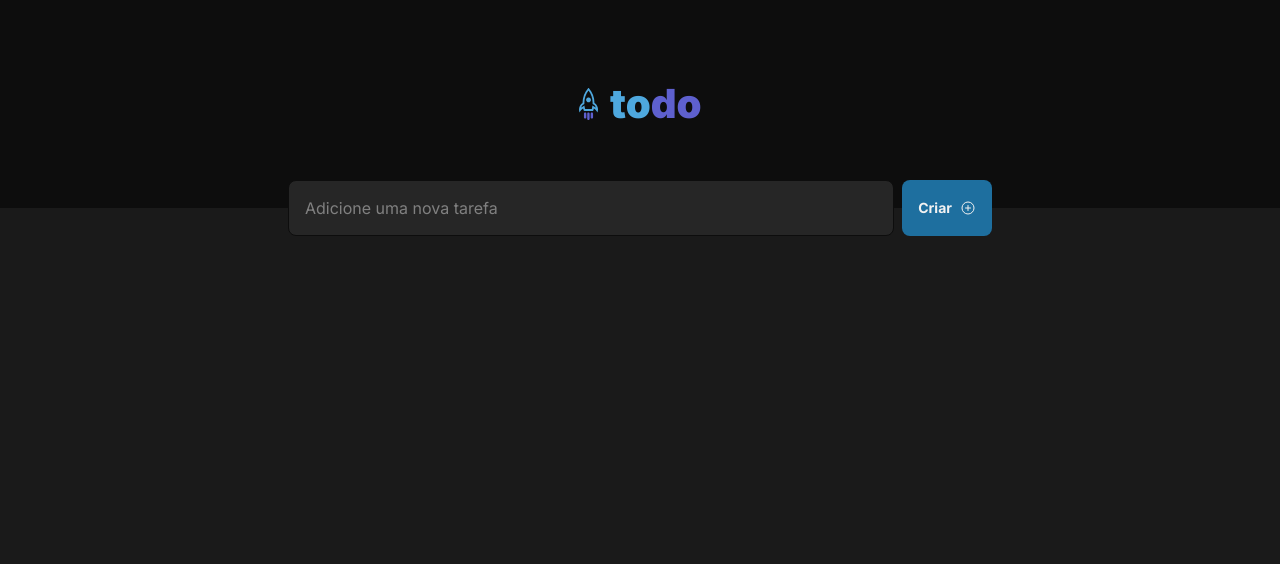
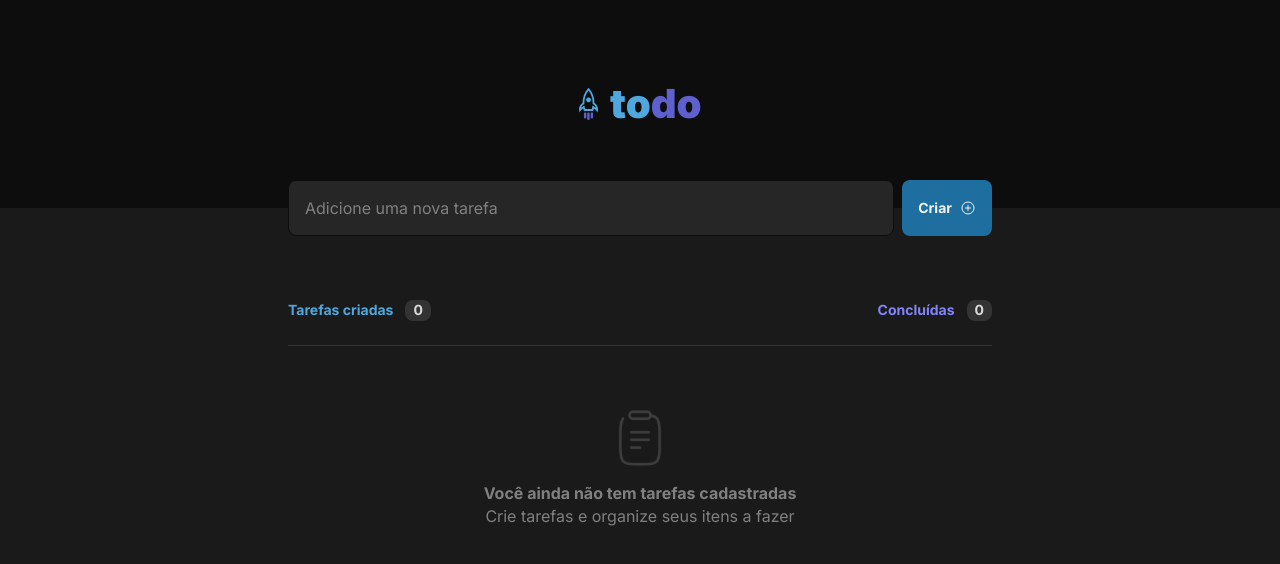
Before and after one commit to vinisba/01-todo-list, a React (Vite) app: page / in a window 1280 px wide. Shown: the top 564 px of the page. Built offline with nearby package versions, Linux system fonts and the light colour scheme.

Commit message:
todo empty state

```diff
--- a/src/components/App.tsx
+++ b/src/components/App.tsx
@@ -1,5 +1,5 @@
 import { Header } from "./Header";
-import { TodoInput } from "./TodoInput";
+import { Todos } from "./Todos";
 
 import styles from "./App.module.css";
 
@@ -7,9 +7,10 @@ export function App() {
   return (
     <>
       <Header />
+
       <main>
         <div className={styles.wrapper}>
-          <TodoInput />
+          <Todos />
         </div>
       </main>
     </>
--- /dev/null
+++ b/src/components/EmptyTasks.module.css
@@ -0,0 +1,15 @@
+.empty {
+  display: flex;
+  flex-direction: column;
+  align-items: center;
+  margin-top: 1.5rem;
+  padding: 4rem 1.5rem;
+  border-top: 1px solid var(--gray-400);
+  color: var(--gray-300);
+  line-height: 1.4;
+}
+
+.empty > img,
+.empty > svg {
+  margin-bottom: 1rem;
+}
--- /dev/null
+++ b/src/components/EmptyTasks.tsx
@@ -0,0 +1,12 @@
+import styles from "./EmptyTasks.module.css";
+import Clipboard from "../assets/clipboard.svg";
+
+export function EmptyTasks() {
+  return (
+    <div className={styles.empty}>
+      <img src={Clipboard} alt="Imagem de uma lista vazia" />
+      <strong>Você ainda não tem tarefas cadastradas</strong>
+      <span>Crie tarefas e organize seus itens a fazer</span>
+    </div>
+  );
+}
--- /dev/null
+++ b/src/components/Info.module.css
@@ -0,0 +1,20 @@
+.todoInfo {
+  color: var(--blue-400);
+  font-size: 0.875rem;
+  font-weight: 700;
+  line-height: 1.2;
+}
+
+.active {
+  composes: todoInfo;
+  color: var(--purple-300);
+}
+
+.badge {
+  display: inline-block;
+  background-color: var(--gray-400);
+  border-radius: 0.5rem;
+  padding: 0.125rem 0.5rem;
+  margin-left: 0.75rem;
+  color: var(--gray-200);
+}
--- /dev/null
+++ b/src/components/Info.tsx
@@ -0,0 +1,20 @@
+import { ReactNode } from "react";
+import styles from "./Info.module.css";
+
+interface InfoProps {
+  children: ReactNode;
+  value: number;
+  total?: number;
+  active?: boolean;
+}
+
+export function Info({ children, value, total, active }: InfoProps) {
+  return (
+    <div className={active ? styles.active : styles.todoInfo}>
+      {children}
+      <span className={styles.badge}>
+        {total && total > 0 ? `${value} de ${total}` : value}
+      </span>
+    </div>
+  );
+}
--- a/src/components/TodoInput.module.css
+++ b/src/components/TaskInput.module.css
@@ -1,8 +1,8 @@
-.todoInput {
+.taskInput {
   display: flex;
 }
 
-.todoInput > input {
+.taskInput > input {
   flex: 1;
   background-color: var(--gray-500);
   border: 1px solid var(--gray-700);
@@ -12,12 +12,12 @@
   line-height: 1.4;
 }
 
-.todoInput > input:focus {
+.taskInput > input:focus {
   border: 1px solid var(--purple-400);
   box-shadow: none;
 }
 
-.todoInput > button {
+.taskInput > button {
   display: flex;
   align-items: center;
   background-color: var(--blue-600);
@@ -33,10 +33,10 @@
   transition: background-color 0.1s;
 }
 
-.todoInput > button:hover {
+.taskInput > button:hover {
   background-color: var(--blue-400);
 }
 
-.todoInput > button svg {
+.taskInput > button svg {
   margin-left: 0.5rem;
 }
--- a/src/components/TodoInput.tsx
+++ b/src/components/TaskInput.tsx
@@ -1,9 +1,9 @@
 import { PlusCircle } from "phosphor-react";
-import styles from "./TodoInput.module.css";
+import styles from "./TaskInput.module.css";
 
-export function TodoInput() {
+export function TaskInput() {
   return (
-    <div className={styles.todoInput}>
+    <div className={styles.taskInput}>
       <input placeholder="Adicione uma nova tarefa" />
       <button>
         Criar
--- /dev/null
+++ b/src/components/Todos.module.css
@@ -0,0 +1,5 @@
+.infos {
+  display: flex;
+  justify-content: space-between;
+  margin-top: 4rem;
+}
--- /dev/null
+++ b/src/components/Todos.tsx
@@ -0,0 +1,28 @@
+import { useState } from "react";
+import { Info } from "./Info";
+import { TaskInput } from "./TaskInput";
+import { EmptyTasks } from "./EmptyTasks";
+
+import { Task } from "../types/task";
+import styles from "./Todos.module.css";
+
+export function Todos() {
+  const [tasks, setTasks] = useState<Task[]>([]);
+
+  const completedTasksLength = tasks.filter((task) => task.completed).length;
+
+  return (
+    <>
+      <TaskInput />
+
+      <header className={styles.infos}>
+        <Info value={tasks.length}>Tarefas criadas</Info>
+        <Info value={completedTasksLength} total={tasks.length} active>
+          Concluídas
+        </Info>
+      </header>
+
+      {tasks.length ? "Tarefas" : <EmptyTasks />}
+    </>
+  );
+}
--- /dev/null
+++ b/src/types/task.ts
@@ -0,0 +1,6 @@
+export interface Task {
+  id: string;
+  completed: boolean;
+  content: string;
+  createdAt: Date;
+}
```
Also changed, not shown: src/assets/clipboard.svg (added), 1 other file (tests, documents, lock files or other folders).
